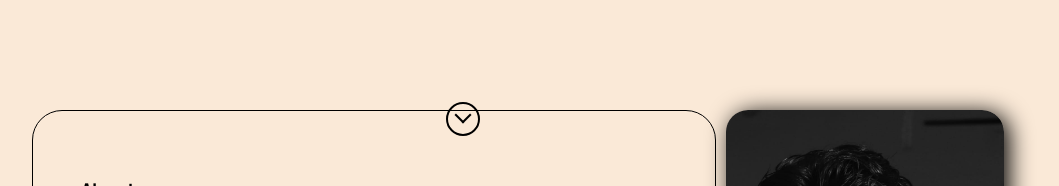
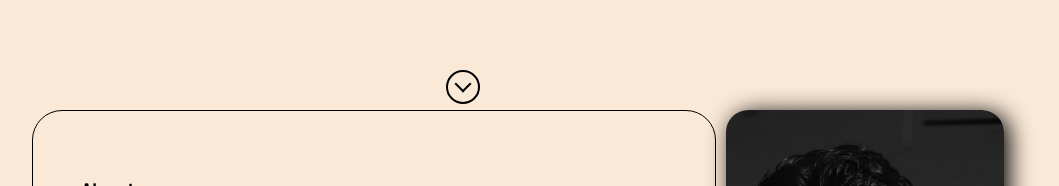
Before and after one commit to B-a-l-aj-i/portfolio, a React (Create React App) app: page / in a window 1280 px wide. Shown: the part 674-860 px from the top of the page, without its empty margins (160-1219 px from the left). Built offline with nearby package versions, Linux system fonts and the light colour scheme.

Commit message:
almost completed

```diff
--- a/src/components/navbar/Ani.js
+++ b/src/components/navbar/Ani.js
@@ -3,9 +3,10 @@ import  './ani.css'
 
 function Ani(){
     return(
-      <div className='box'>
-      {/* <span>🔻</span> */}
-      </div>
+
+    <div className='box'>
+    <a href='#About'> </a>
+    </div>
     )
 }
 
--- a/src/components/navbar/ani.css
+++ b/src/components/navbar/ani.css
@@ -2,9 +2,8 @@
 
 .box{
     position:absolute;
-    /* top:90%; */
     right: 50%;
-    bottom:0%;
+    bottom:4%;
     width: 30px;
     height:30px;
     transform: translateY(0px);
@@ -13,10 +12,10 @@
     animation: jump 0.5s 0.1s  alternate-reverse infinite;
     border: 2px solid black;
     border-radius: 100%;
+    cursor: pointer;
 }
-
 .box::after {
-    transform: translateX(9px) translateY(5px) rotate(-45deg);
+    transform: translateX(9px) translateY(6px) rotate(-45deg);
      display: block;
     width:10px;
     height: 10px;
```
Also changed, not shown: src/components/navbar/projects/project.css (added), src/components/navbar/projects/project.js (added).
